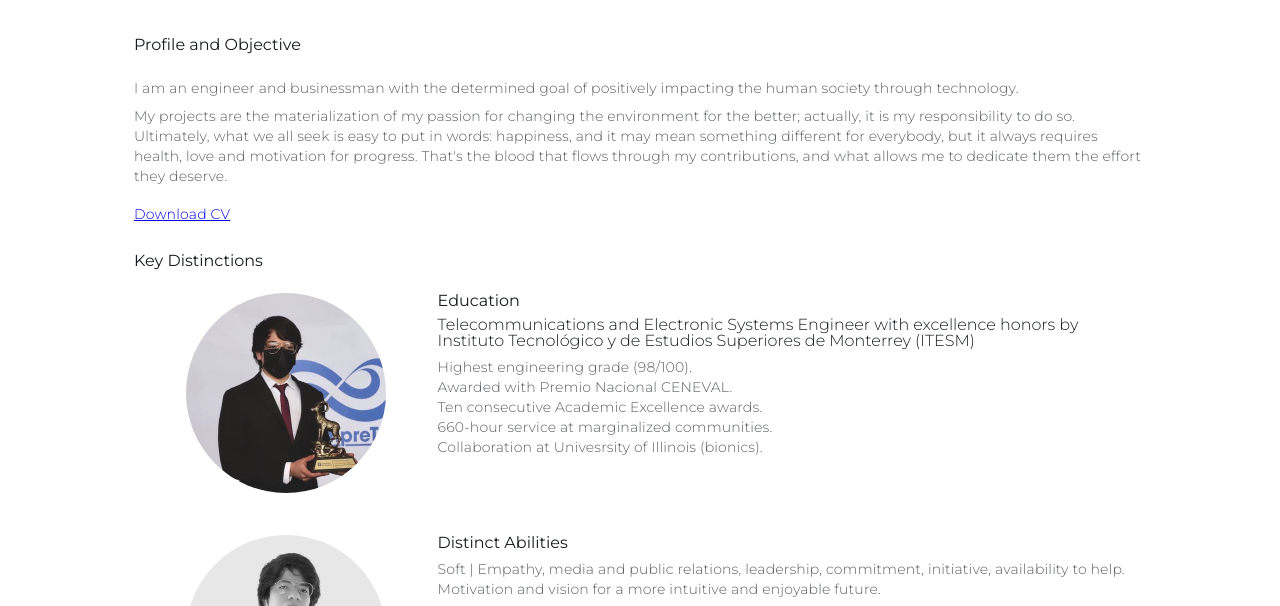
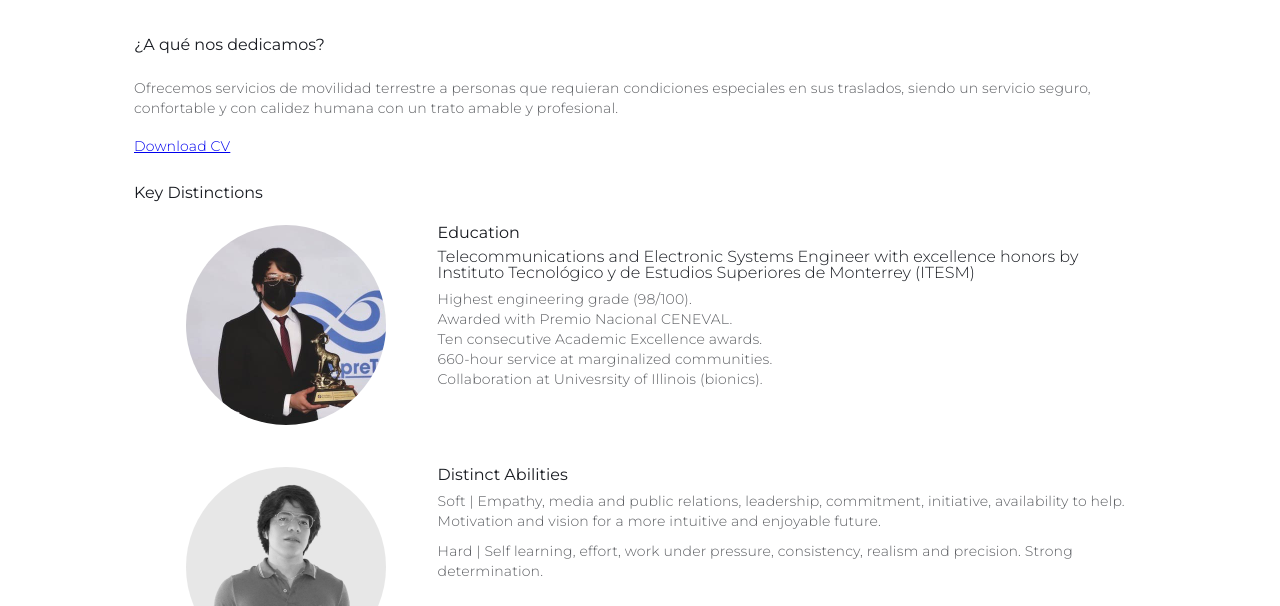
Before and after one commit to IcaroMovilidad/IcaroMovilidad.github.io, a plain HTML site: page profile.html in a window 1280 px wide. Shown: the part 175-781 px from the top of the page. Drawn offline with Linux system fonts and the light colour scheme.

Commit message:
Quienes Somos

```diff
--- a/profile.html
+++ b/profile.html
@@ -74,9 +74,8 @@
         </div>
     </header>
     <section class="container mb-s">
-        <h2 class="subtitle1 gutter-bottom-subtitle">Profile and Objective</h2>
-        <p class="body2 mb-xxs">I am an engineer and businessman with the determined goal of positively impacting the human society through technology. </p>
-        <p class="body2 mb-xxs">My projects are the materialization of my passion for changing the environment for the better; actually, it is my responsibility to do so. Ultimately, what we all seek is easy to put in words: happiness, and it may mean something different for everybody, but it always requires health, love and motivation for progress. That's the blood that flows through my contributions, and what allows me to dedicate them the effort they deserve.</p>
+        <h2 class="subtitle1 gutter-bottom-subtitle">¿A qué nos dedicamos?</h2>
+        <p class="body2 mb-xxs">Ofrecemos servicios de movilidad terrestre a personas que requieran condiciones especiales en sus traslados, siendo un servicio seguro, confortable y con calidez humana con un trato amable y profesional. </p>
         <br>
         <p class="body2 mb-xxs"><a href="/cv.pdf">Download CV</a></p>
     </section>
```
Also changed, not shown: 1 other file.
